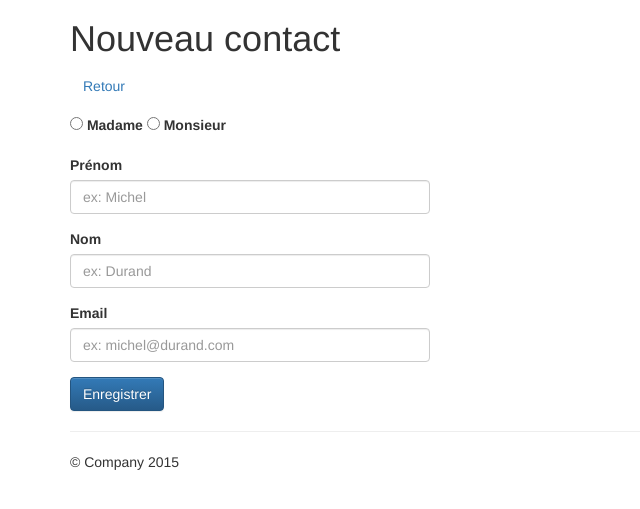
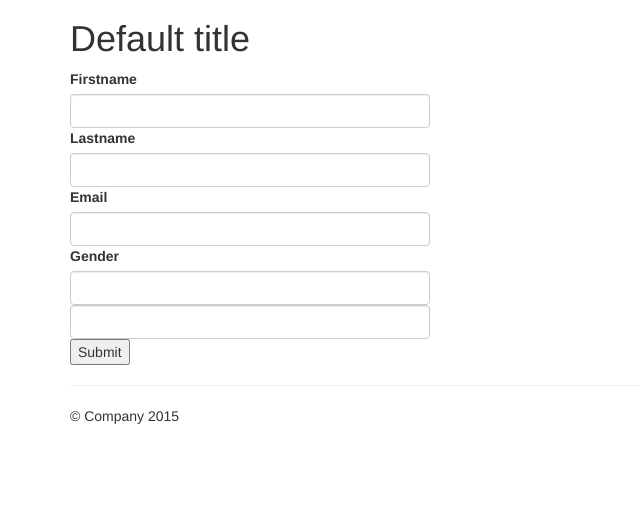
Before and after one commit to caillioux/checkin, a PHP site: template src/Views/contacts/new.html.twig in a window 1280 px wide. Shown: the part 51-560 px from the top of the page, without its empty margins (0-640 px from the left). Run offline with PHP 8.4, Linux system fonts and the light colour scheme; the template is opened without the code that fills it: most values are stand-ins (such as "Sample title", 1, 10 or a date in 2020); form fields are guessed from the names that the template uses; some libraries are stand-ins or nearby versions.

Commit message:
Finished contacts management

```diff
--- a/src/Views/contacts/form.html.twig
+++ b/src/Views/contacts/edit.html.twig
@@ -2,7 +2,7 @@
 
 {% block content %}
 
-<form action="{{ baseController}}/dashboard/contacts/new" method="post">
+<form action="{{ baseController}}/dashboard/contacts/{{ id }}/edit" method="post">
     {{ form_row(form.firstname) }}
     {{ form_row(form.lastname) }}
     {{ form_row(form.email) }}
--- a/src/Views/contacts/list.html.twig
+++ b/src/Views/contacts/list.html.twig
@@ -23,7 +23,7 @@
           <th scope="row">{{ contact.id }}</th>
           <td>{{ contact.lastname }} {{ contact.firstname }}</td>
           <td>
-            <a class="btn btn-default"><i class="glyphicon glyphicon-edit"></i></a>
+            <a href="{{ baseController }}/dashboard/contacts/{{ contact.id}}/edit" class="btn btn-default"><i class="glyphicon glyphicon-edit"></i></a>
             <a href="{{ baseController }}/dashboard/contacts/{{ contact.id}}/delete" class="btn btn-danger"><i class="glyphicon glyphicon-remove"></i></a>
           </td>
         </tr>
--- a/src/Views/contacts/new.html.twig
+++ b/src/Views/contacts/new.html.twig
@@ -1,31 +1,13 @@
 {% extends 'layout.html.twig' %}
 
-{# Override content title #}
-{% block title %}Nouveau contact{% endblock %}
-
-{# Override main content #}
 {% block content %}
 
-<p><a href="{{ baseController }}/dashboard/contacts" class="btn btn-link">Retour</a></p>
-
-<form method="post" action="{{ baseController }}/dashboard/contacts/new">
-  <div class="form-group">
-    <label><input type="radio" id="gender-f" name="contact[gender]" value="f"> Madame</label>
-    <label><input type="radio" id="gender-m" name="contact[gender]" value="m"> Monsieur</label>
-  </div>
-  <div class="form-group">
-    <label for="firstname">Prénom</label>
-    <input type="text" class="form-control" name="contact[firstname]" id="firstname" placeholder="ex: Michel">
-  </div>
-  <div class="form-group">
-    <label for="lastname">Nom</label>
-    <input type="text" class="form-control" name="contact[lastname]" id="lastname" placeholder="ex: Durand">
-  </div>
-  <div class="form-group">
-    <label for="email">Email</label>
-    <input type="email" class="form-control" name="contact[email]" id="email" placeholder="ex: michel@durand.com">
-  </div>
-  <button type="submit" class="btn btn-primary">Enregistrer</button>
+<form action="{{ baseController}}/dashboard/contacts/new" method="post">
+    {{ form_row(form.firstname) }}
+    {{ form_row(form.lastname) }}
+    {{ form_row(form.email) }}
+    {{ form_row(form.gender) }}
+    {{ form_widget(form._token) }}
+    <input type="submit" name="submit" />
 </form>
-
 {% endblock %}
```
Also changed, not shown: web/index.php (+45 -1 lines).
